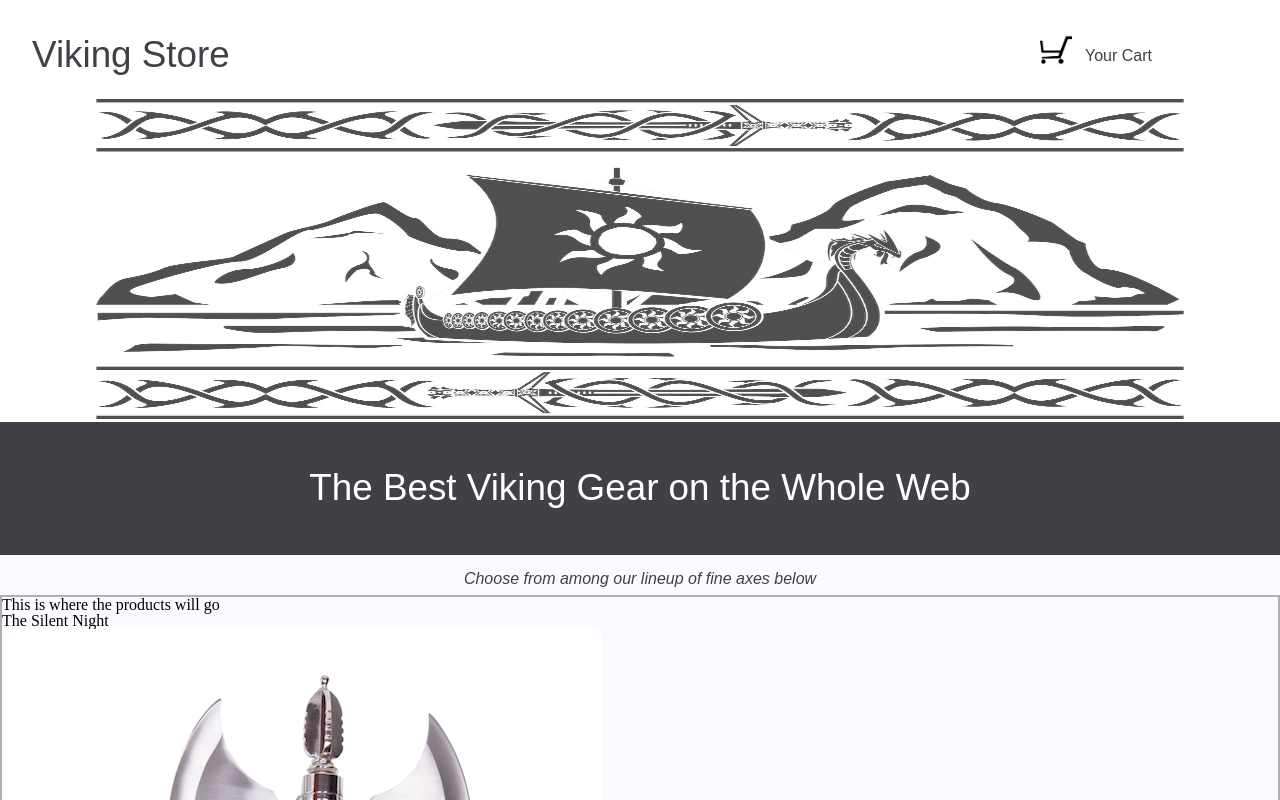
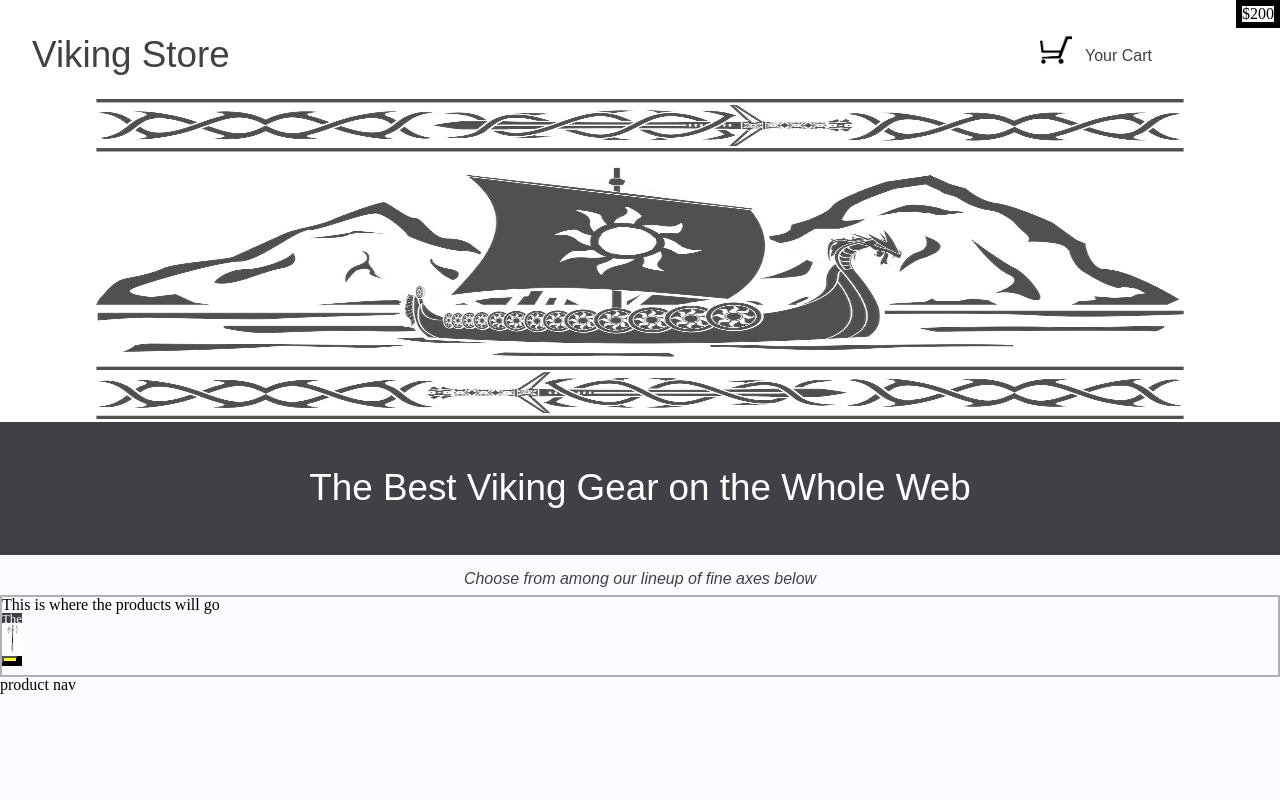
Before and after one commit to TOToole38/VikingHomepage, a plain HTML site: page index.html in a window 1280 px wide. Shown: the top 800 px of the page. Drawn offline with Linux system fonts and the light colour scheme.

```diff
--- a/css/style.css
+++ b/css/style.css
@@ -89,13 +89,46 @@
 }
 
 .products .product-selection{
-	height: 25em;
+	/*height: 25em;*/
 	border-width: .14rem;
 	border-color:#AFAFB7;
 	border-style:solid;
 }
 
-
+.axeProduct{
+	display: inline-block;
+}
+.axeProduct img{
+	width: 20px;
+	height: 30px;
+}
+.axeProduct figcaption{
+	width:20px;
+	height: 10px;
+	font-size: .8rem;
+	background-color: #404047;
+	color: white;
+}
+.axeProduct .price{
+	display: inline-block;
+	position: absolute;
+	top:0px;
+	right:0px;
+	border-style: solid;
+	border-width: .4rem;
+	border-color: black;
+}
+.axeProduct .cta{
+	background-color: black;
+	width: 20px;
+	height: 10px;
+}
+.axeProduct input{
+	background-color: yellow;
+	color: black;
+	width: 10px;
+	height: 7px;
+}
 .product-page-nav{
 	height: 10em;
 	border-width: 2em;
--- a/index.html
+++ b/index.html
@@ -32,9 +32,11 @@
 
     <section class="products">
       <h3>Choose from among our lineup of fine axes below</h3>
+
       <div class="product-selection">
         <p>This is where the products will go</p>
-        <figure>
+
+        <figure class="axeProduct">
           <figcaption>The Silent Night</figcaption>
           <img src="assets/axe_silent_night_small.jpg">
           <p class="price">$200</p>
@@ -42,6 +44,8 @@
             <input type="submit" name="addTocart" value="Add to Cart">
           </div>
         </figure>
+
+
       </div>
 
 
```
